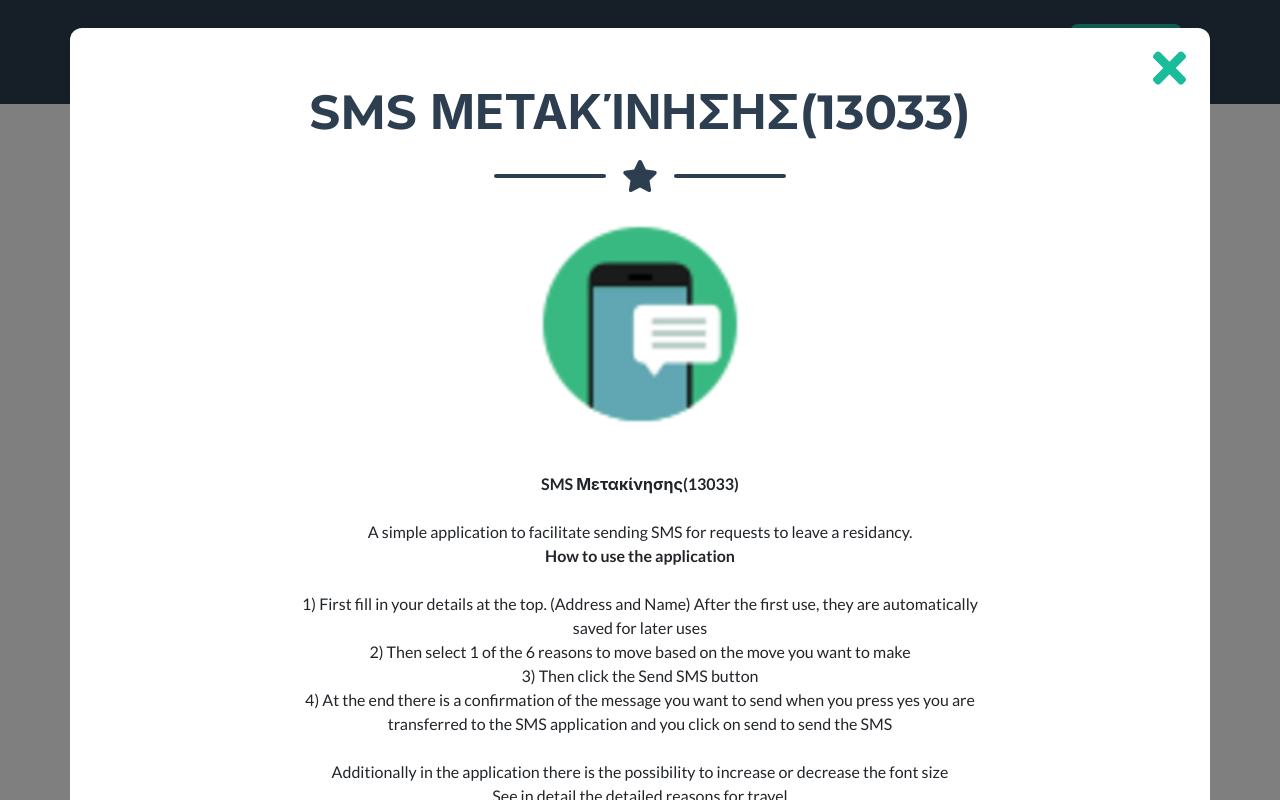
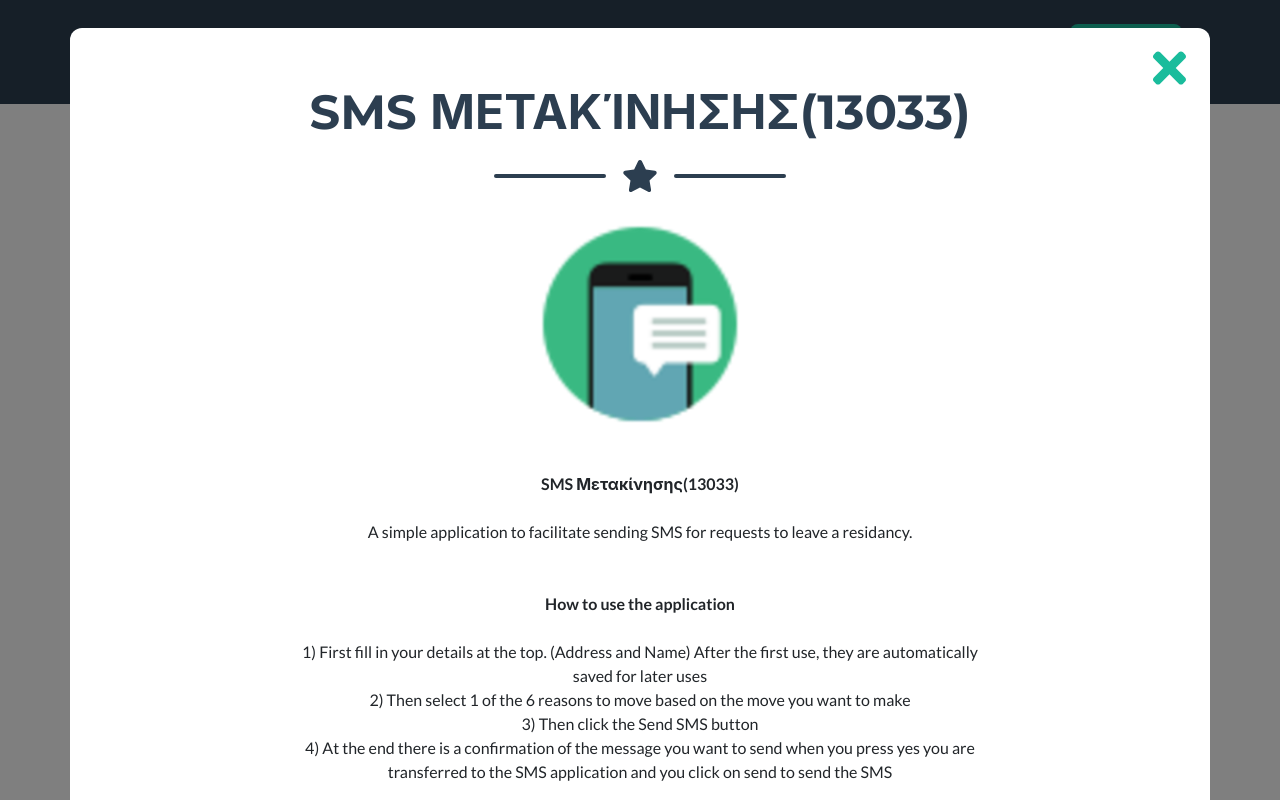
Before and after one commit to Dimitris-krm/Dimitriskrm.github.io, a plain HTML site: page index.html in a window 1280 px wide. Both pictures are taken after a click on the element 260 px from the left and 1138 px from the top of the page. Shown: the part 738-1538 px from the top of the page. Drawn offline with nearby package versions, Linux system fonts and the light colour scheme.

Commit message:
Update index.html

```diff
--- a/index.html
+++ b/index.html
@@ -240,7 +240,7 @@
                                     <!-- Portfolio Modal - Image-->
                                     <img class="img-fluid rounded mb-5" width="200" height="100" src="assets/img/portfolio/sms.png" alt="" />
                                     <!-- Portfolio Modal - Text-->
-                                    <p class="mb-5"><b>SMS Μετακίνησης(13033)</b>  <br><br> A simple application to facilitate sending SMS for requests to leave a residancy.<br>
+                                    <p class="mb-5"><b>SMS Μετακίνησης(13033)</b>  <br><br> A simple application to facilitate sending SMS for requests to leave a residancy.<br><br><br>
 
 					   <b>How to use the application</b><br>
 <br>1) First fill in your details at the top. (Address and Name) After the first use, they are automatically saved for later uses
```
